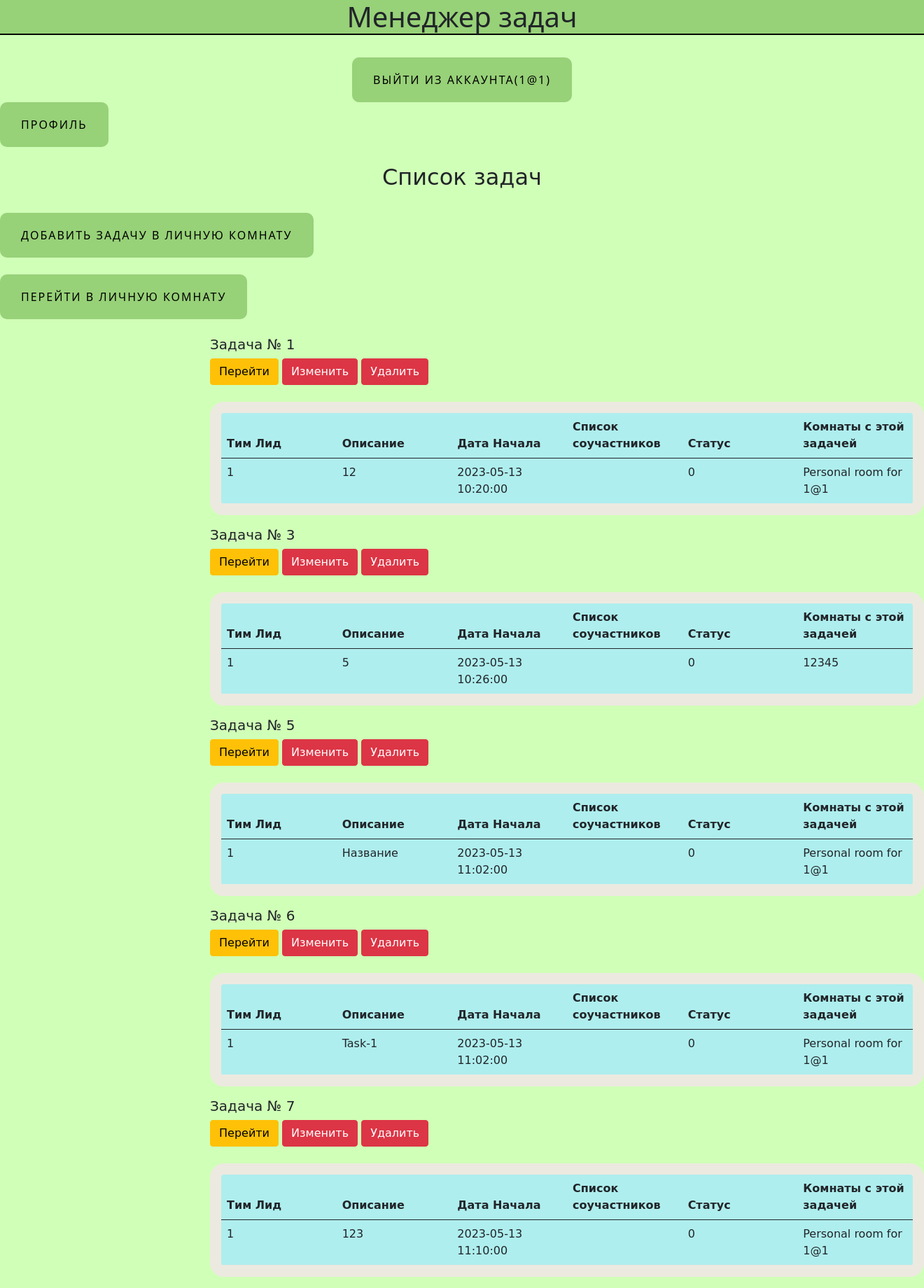
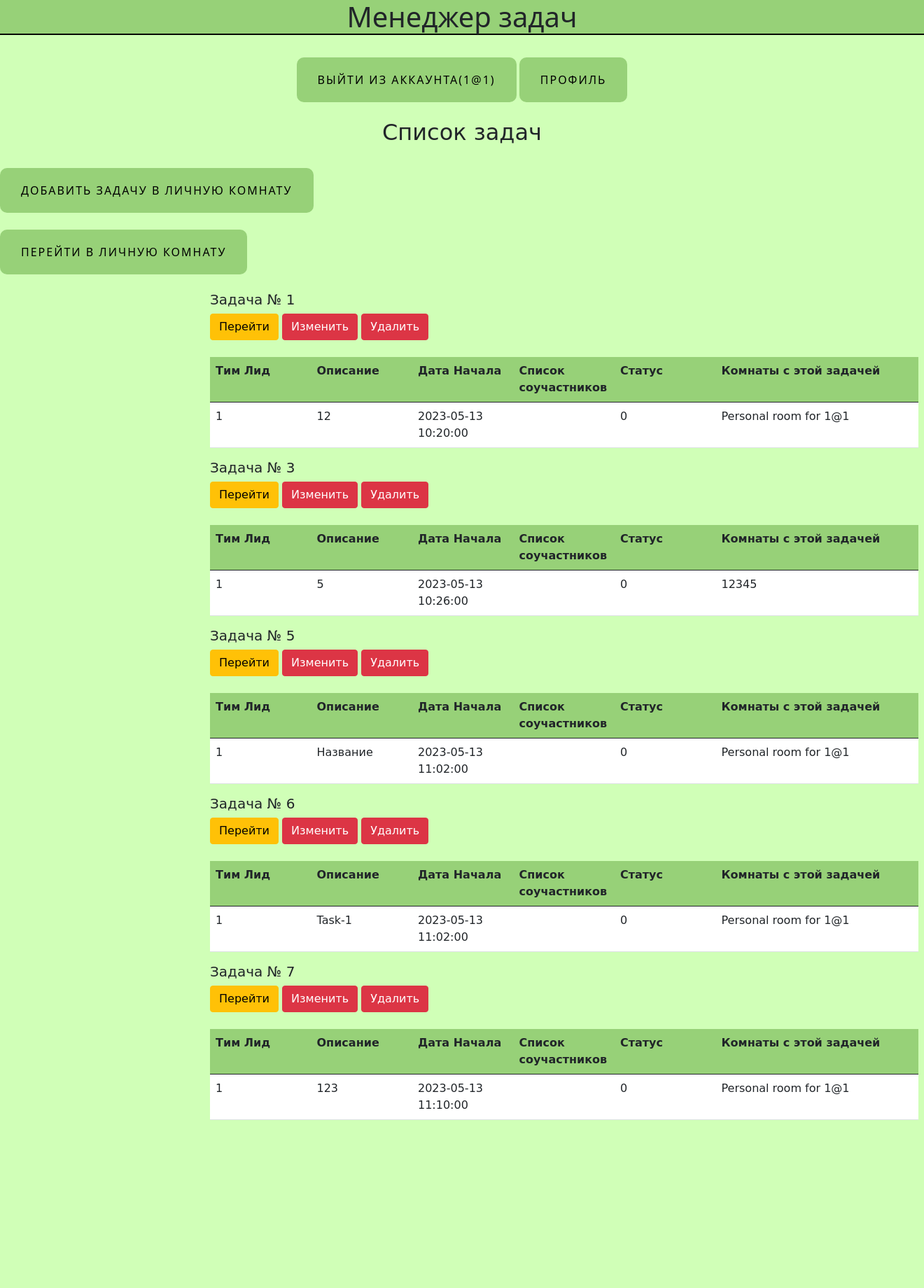
Before and after one commit to niksorokin07/taskers, a Flask app: page /alltasks in a window 1320 px wide. Shown: the whole page at 70% size. After the commit the page ends 1600 px from the top, so only its background shows below. Run offline with Flask 3, Linux system fonts and the light colour scheme; a user stored in the database is signed in; data comes from the database, SQL or seed files in the repository; both versions use the stored data as it was after the commit.

Commit message:
Финальная версия
Финальная версия со второй защиты

```diff
--- a/main.py
+++ b/main.py
@@ -142,7 +142,7 @@ def changeprofile():
             user.position = form.position.data
             user.address = form.address.data
             user.speciality = form.speciality.data
-            if form.new_password.data and form.new_password.data != form.password_again.data:
+            if form.new_password.data and form.new_password.data == form.password_again.data:
                 user.set_password(form.new_password.data)
             db_sess.add(user)
             print(form.surname.data)
@@ -165,16 +165,19 @@ def index():
 
 @app.route('/login', methods=['GET', 'POST'])
 def login():
-    form = LoginForm()
-    if form.validate_on_submit():
-        db_sess = db_session.create_session()
-        user = db_sess.query(User).filter(User.email == form.email.data).first()
-        if user and user.check_password(form.password.data):
-            login_user(user, remember=form.remember_me.data)
-            return redirect(f"/alljobs/{user.current_room}")
-        else:
-            return render_template('login.html', message="Неправильный логин или пароль!", form=form)
-    return render_template('login.html', title='Авторизация', form=form)
+    if not current_user.is_authenticated:
+        form = LoginForm()
+        if form.validate_on_submit():
+            db_sess = db_session.create_session()
+            user = db_sess.query(User).filter(User.email == form.email.data).first()
+            if user and user.check_password(form.password.data):
+                login_user(user, remember=form.remember_me.data)
+                return redirect(f"/alljobs/{user.current_room}")
+            else:
+                return render_template('login.html', message="Неправильный логин или пароль!", form=form)
+        return render_template('login.html', title='Авторизация', form=form)
+    else:
+        return redirect(f"/alljobs/{current_user.current_room}")
 
 
 @app.route('/logout')
@@ -186,48 +189,50 @@ def logout():
 
 @app.route('/register', methods=['GET', 'POST'])
 def register():
-    form = RegisterForm()
-    if form.validate_on_submit():
-        if form.password.data != form.password_again.data:
-            return render_template('register.html', title='Register form',
-                                   form=form,
-                                   message="Пароли не совпадают")
-        db_sess = db_session.create_session()
-        if db_sess.query(User).filter(User.email == form.email.data).first():
-            return render_template('register.html', title='Register form',
-                                   form=form,
-                                   message="Такой пользователь уже есть")
-        user = User(
-            name=form.name.data,
-            email=form.email.data,
-            surname=form.surname.data,
-            age=form.age.data,
-            position=form.position.data,
-            address=form.address.data,
-            speciality=form.speciality.data)
-        user.set_password(form.password.data)
-        db_sess.add(user)
+    if not current_user.is_authenticated:
+        form = RegisterForm()
+        if form.validate_on_submit():
+            if form.password.data != form.password_again.data:
+                return render_template('register.html', title='Register form',
+                                       form=form,
+                                       message="Пароли не совпадают")
+            db_sess = db_session.create_session()
+            if db_sess.query(User).filter(User.email == form.email.data).first():
+                return render_template('register.html', title='Register form',
+                                       form=form,
+                                       message="Такой пользователь уже есть")
+            user = User(
+                name=form.name.data,
+                email=form.email.data,
+                surname=form.surname.data,
+                age=form.age.data,
+                position=form.position.data,
+                address=form.address.data,
+                speciality=form.speciality.data)
+            user.set_password(form.password.data)
+            db_sess.add(user)
 
-        db_sess.commit()
-        personal_room = Rooms()
-        tl = db_sess.query(User).filter(User.email == form.email.data).first()
-        personal_room.title = f"Personal room for {tl.email}"
-        personal_room.about = "personal room"
-        personal_room.team_leader = tl.id
-        note = Notifications()
-        note.text = f'Добро пожаловать! Вы можете редактировать и удалять только те задачи, в которых являетесь Владельцем!'
-        note.users = str(tl.email)
-        note.mister = True
-        db_sess.add(personal_room)
-        db_sess.add(note)
-        db_sess.commit()
-        tl.current_room = db_sess.query(Rooms).filter(
-            db_sess.query(User).filter(User.email == form.email.data).first().id == Rooms.team_leader).first().id
-        db_sess.add(user)
-        db_sess.commit()
-        return redirect(f'/login')
-    return render_template('register.html', title='Register form', form=form)
-
+            db_sess.commit()
+            personal_room = Rooms()
+            tl = db_sess.query(User).filter(User.email == form.email.data).first()
+            personal_room.title = f"Personal room for {tl.email}"
+            personal_room.about = "personal room"
+            personal_room.team_leader = tl.id
+            note = Notifications()
+            note.text = f'Добро пожаловать! Вы можете редактировать и удалять только те задачи, в которых являетесь Владельцем!'
+            note.users = str(tl.email)
+            note.mister = True
+            db_sess.add(personal_room)
+            db_sess.add(note)
+            db_sess.commit()
+            tl.current_room = db_sess.query(Rooms).filter(
+                db_sess.query(User).filter(User.email == form.email.data).first().id == Rooms.team_leader).first().id
+            db_sess.add(user)
+            db_sess.commit()
+            return redirect(f'/login')
+        return render_template('register.html', title='Register form', form=form)
+    else:
+        return redirect(f"/alljobs/{current_user.current_room}")
 
 @app.route('/alljobs/<int:id>')
 @login_required
@@ -248,7 +253,7 @@ def all_jobs(id):
                 else:
                     available_tasks = ()
                 for el in db_sess.query(Jobs):
-                    if el.id in available_tasks:
+                    if el.id in available_tasks and el.collaborators.split(',') and str(current_user.id) in el.collaborators.split(',') + [str(el.team_leader)]:
                         team_leader = f"{el.user.name} {el.user.surname}"
                         cover = str(random.randint(1, 20)) + ".png"
                         data.append((el.job, team_leader, el.id, cover))
@@ -269,13 +274,14 @@ def all_jobs(id):
                     rooms.append((f"{el.title} |{el.team_leader}", el.id))
                 notes1 = []
                 for i in dbs.query(Notifications).all():
-                    a = i.users.split(',')
-                    if current_user.email in a:
-                        notes1.append((i.text))
-                        a.remove(current_user.email)
-                        i.users = ','.join(a)
-                        if not a:
-                            dbs.delete(i)
+                    if i.users:
+                        a = i.users.split(',')
+                        if current_user.email in a:
+                            notes1.append((i.text))
+                            a.remove(current_user.email)
+                            i.users = ','.join(a)
+                    else:
+                        dbs.delete(i)
                 print(notes1)
                 dbs.commit()
                 return render_template('alljobs.html', label="Поиск задач по названию", ans=ans, rooms=rooms,
@@ -315,14 +321,15 @@ def all_jobs(id):
                     rooms.append((f"{el.title} |{el.team_leader}", el.id))
                 notes1 = []
                 for i in dbs.query(Notifications).all():
-                    a = i.users.split(',')
-                    if current_user.email in a:
-                        notes1.append((i.text))
-                        a.remove(current_user.email)
-                        i.users = ','.join(a)
-                        if not a:
-                            dbs.delete(i)
-                dbs.commit()
+                    if i.users:
+                        a = i.users.split(',')
+                        if current_user.email in a:
+                            notes1.append((i.text))
+                            a.remove(current_user.email)
+                            i.users = ','.join(a)
+                    else:
+                        dbs.delete(i)
+                    dbs.commit()
                 return render_template('alljobs.html', label="Поиск задач по названию", ans=ans, rooms=rooms,
                                        crId=current_room.id, crU=current_user.email, notes1=notes1,
                                        crR=current_room.title)
@@ -422,7 +429,8 @@ def job_descr(id, room_id):
     task = dbs.query(Jobs).filter(Jobs.id == id).first()
     team_lead = dbs.query(User).filter(User.id == task.team_leader).first().email
     current_room = dbs.query(Rooms).filter(Rooms.id == room_id).first()
-    if str(current_user.email) in [team_lead] + task.collaborators.split(","):
+    team_leadr = dbs.query(User).filter(User.id == current_room.team_leader).first().email
+    if str(current_user.email) in [team_lead] + [team_leadr] + task.collaborators.split(","):
         el = dbs.query(Jobs).filter(Jobs.id == id).first()
         title = el.job
         time = el.end_date - el.start_date
@@ -482,12 +490,15 @@ def addjob(id):
                 note.text = f'Вам поступило новое задание: {form.name.data}'
                 note.users = ','.join(form.collaborators.data)
                 note.mister = True
-                available_tasks = list(map(int, current_room.tasks.split(", ")))
+                if current_room.tasks:
+                    available_tasks = list(map(int, current_room.tasks.split(", ")))
+                else:
+                    available_tasks = None
                 if available_tasks is not None:
                     available_tasks.append(job.id)
                     current_room.tasks = ', '.join(map(lambda x: str(x), available_tasks))
                 else:
-                    current_room.tasks = str(job.id) + ', '
+                    current_room.tasks = str(job.id)
                 db_sess.add(note)
                 db_sess.add(current_room)
                 db_sess.commit()
@@ -622,6 +633,7 @@ def delete_job(room_id, job_id):
                 rooms.tasks = ', '.join(tasks)
             dbs.commit()
         note = Notifications()
+        print(1)
         note.text = f'Задача {jobs.job} была удалена'
         note.users = rooms.collaborators
         note.mister = True
@@ -657,6 +669,7 @@ def all_tasks():
             is_f = el.is_finished
             d = el.description
             rooms_of_a_job = []
+            count = 0
             for r in rooms:
                 q = r.tasks.split(", ")
                 if q != ['']:
@@ -664,9 +677,13 @@ def all_tasks():
                 else:
                     available_tasks = None
                 if available_tasks is not None and el.id in available_tasks:
+                    if count == 0:
+                        delete_task = r.id
+                        count = 1
                     rooms_of_a_job.append(r.title)
             tasks.append([team_leader, d, date_s, collaborators, is_f, el.id, ', '.join(rooms_of_a_job)])
-        return render_template('alltasks.html', current_user=current_user, tasks=tasks,
+
+        return render_template('alltasks.html', current_user=current_user, tasks=tasks, delete_task=delete_task,
                                room_id=current_user.current_room)
     else:
         pass
@@ -721,7 +738,8 @@ def add_room():
         if el.id != current_user.id:
             form.collaborators.choices.append(str(el.email))
     for el in tasks:
-        form.tasks.choices.append(str(el.job))
+        if str(current_user.id) in [str(el.team_leader)] + el.collaborators.split(","):
+            form.tasks.choices.append(str(el.job))
     if form.validate_on_submit():
         db_sess = db_session.create_session()
         room = Rooms()
@@ -758,7 +776,8 @@ def edit_room(id):
             if el.id != current_user.id:
                 form.collaborators.choices.append(str(el.email))
         for el in tasks:
-            form.tasks.choices.append(str(el.job))
+            if str(current_user.id) in [str(el.team_leader)] + el.collaborators.split(","):
+                form.tasks.choices.append(str(el.job))
         if request.method == "GET":
             dbs = db_session.create_session()
             room = dbs.query(Rooms).filter((Rooms.id == id), (Rooms.team_leader == current_user.id)).first()
--- a/templates/allrooms.html
+++ b/templates/allrooms.html
@@ -10,8 +10,10 @@ border-radius: 15px;
 }
 </style>
 <br><h2 id="spec2">Список комнат</h2><br>
+
 <div id="work_logs">
     {% if current_user.is_authenticated %}
+    <a class="btn btn-secondary" href="/alljobs/{{current_user.current_room}}">Перейти в личную комнату</a>
     <a href="/addroom" class="btn btn-secondary">Добавить комнату</a>
     <br/>
     {% endif %}
@@ -29,7 +31,7 @@ border-radius: 15px;
             <th scope="col" class="col-2">Название</th>
             <th scope="col" class="col-2">Описание</th>
             <th scope="col" class="col-2">Тим Лид</th>
-            <th scope="col" class="col-2">Задачи (id)</th>
+            <th scope="col" class="col-2">Задачи (название)</th>
             <th scope="col" class="col-2">Список соучастников</th>
         </tr>
         </thead>
--- a/templates/alltasks.html
+++ b/templates/alltasks.html
@@ -1,20 +1,7 @@
 {% extends "base.html" %}
 
 {% block content %}
-<style>
-    .table {
-text-align: left;
-width  = 600px;
-border-spacing: 5px;
-background: #AFEEEE;
 
-border: 16px solid #ECE9E0;
-border-radius: 20px;
-}
-
-
-
-</style>
 <br><h2 id="spec2">Список задач</h2><br>
 <a href="/addjob/{{ room_id }}" class="name_btn">Добавить задачу в личную комнату</a><br><br>
 <a class="name_btn" href="/alljobs/{{current_user.current_room}}">Перейти в личную комнату</a>
@@ -24,30 +11,30 @@ border-radius: 20px;
     {% for task in tasks %}
     <h5>Задача № {{ task[5] }}</h5>
     <div class="buttons">
-        <a href="/job_description/{{ task[5] }}/1" class="btn btn-warning">Перейти</a>
-        <a href="/addroom/{{ task[5] }}" class="btn btn-danger">Изменить</a>
-        <a href="/room_delete/{{ task[5] }}" class="btn btn-danger">Удалить</a>
+        <a href="/job_description/{{ task[5] }}/{{ room_id }}" class="btn btn-warning">Перейти</a>
+        <a href="/addjob/{{ room_id }}/{{ task[5] }}" class="btn btn-danger">Изменить</a>
+        <a href="/job_delete/{{ delete_task }}/{{ task[5] }}" class="btn btn-danger">Удалить</a>
     </div>
     <br/>
     <table class="table">
         <thead class="thead-light">
-        <tr>
-            <th scope="col" class="col-2">Тим Лид</th>
-            <th scope="col" class="col-2">Описание</th>
-            <th scope="col" class="col-2">Дата Начала</th>
-            <th scope="col" class="col-2">Список соучастников</th>
-            <th scope="col" class="col-2">Статус</th>
-            <th scope="col" class="col-4">Комнаты с этой задачей</th>
+        <tr class="d-flex">
+            <th scope="col" class="col-2" style="background-color: #97D178">Тим Лид</th>
+            <th scope="col" class="col-2" style="background-color: #97D178">Описание</th>
+            <th scope="col" class="col-2" style="background-color: #97D178">Дата Начала</th>
+            <th scope="col" class="col-2" style="background-color: #97D178">Список соучастников</th>
+            <th scope="col" class="col-2" style="background-color: #97D178">Статус</th>
+            <th scope="col" class="col-4" style="background-color: #97D178">Комнаты с этой задачей</th>
         </tr>
         </thead>
         <tbody>
-        <tr>
-            <td class="col-2">{{ task[0] }}</td>
-            <td class="col-2">{{ task[1] }}</td>
-            <td class="col-2">{{ task[2] }}</td>
-            <td class="col-2">{{ task[3] }}</td>
-            <td class="col-2">{{ task[4] }}</td>
-            <td class="col-4">{{ task[6] }}</td>
+        <tr class="d-flex">
+            <td class="col-2" style="background-color: white">{{ task[0] }}</td>
+            <td class="col-2" style="background-color: white">{{ task[1] }}</td>
+            <td class="col-2" style="background-color: white">{{ task[2] }}</td>
+            <td class="col-2" style="background-color: white">{{ task[3] }}</td>
+            <td class="col-2" style="background-color: white">{{ task[4] }}</td>
+            <td class="col-4" style="background-color: white">{{ task[6] }}</td>
         </tr>
         </tbody>
     </table>
--- a/templates/base.html
+++ b/templates/base.html
@@ -16,8 +16,8 @@
         <br>
         <nav><a>
             {% if current_user.is_authenticated %}
-                <aside><a class="name_btn" href="/logout">выйти из аккаунта({{ current_user.email }})</a></aside>
-                <a class="name_btn" href="/profile">Профиль</a>
+                <aside><a class="name_btn" href="/logout">выйти из аккаунта({{ current_user.email }})</a>
+                <a class="name_btn" href="/profile">Профиль</a></aside>
             {% endif %}
 
         </a></nav>
```
Also changed, not shown: templates/alljobs.html (+3 -5 lines), db/blogs.db.
